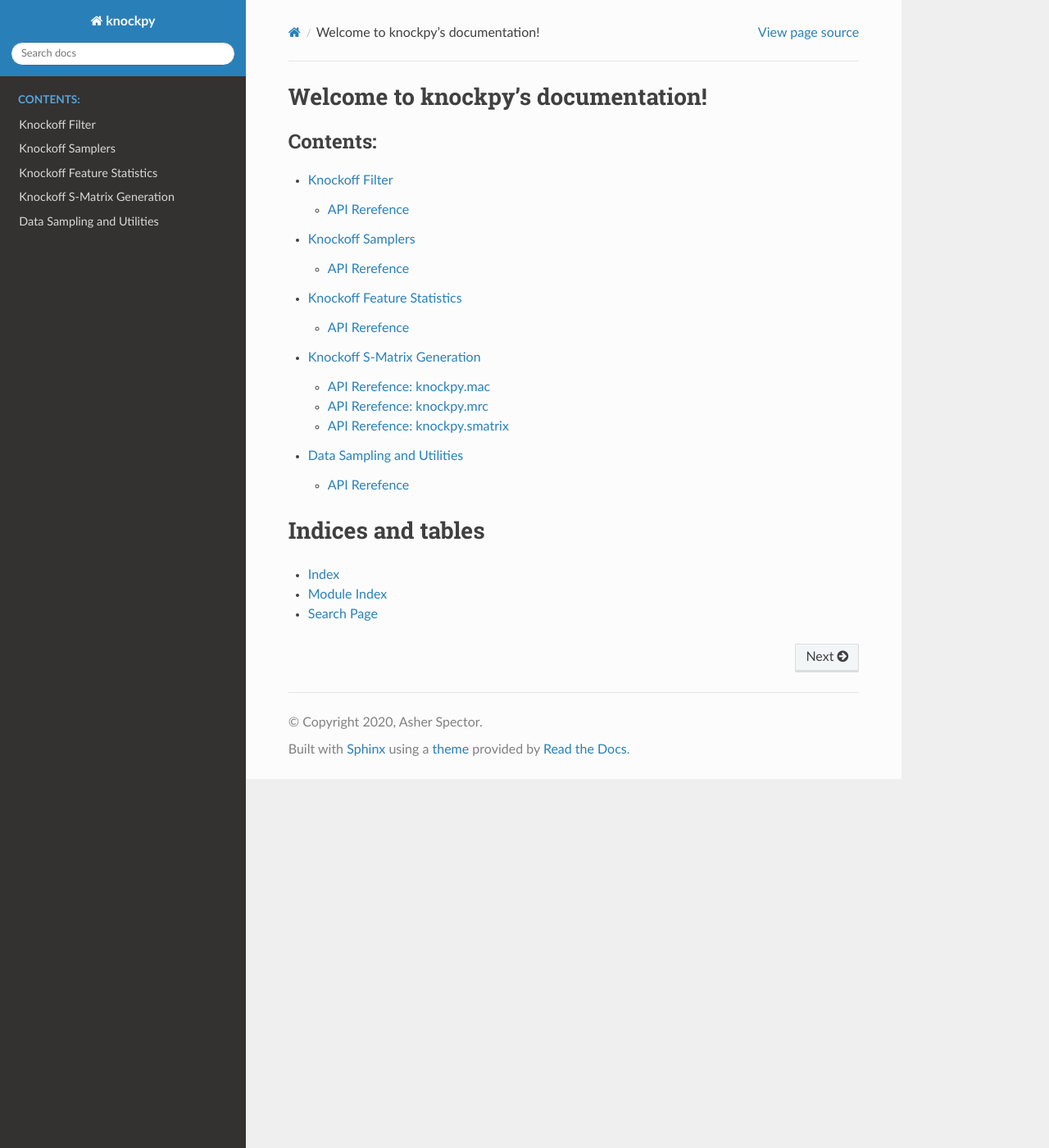
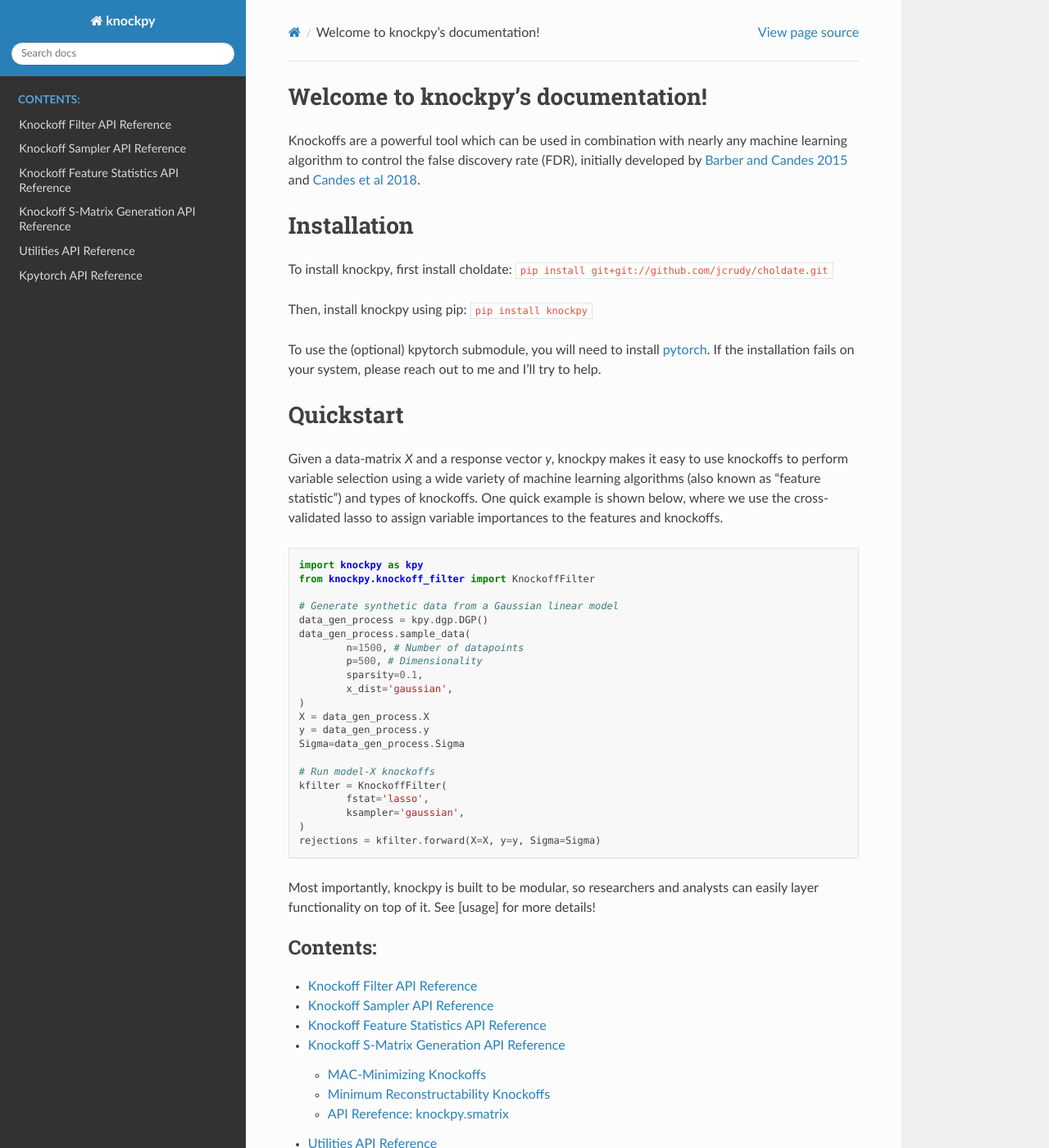
Before and after one commit to amspector100/knockpy, a Sphinx documentation site: the page built from docs/source/index.rst, in a window 1280 px wide and 1400 px high. Shown: the whole window at 82% size. Built offline with Sphinx 7.4.7 and the Read the Docs theme 2.0.0, drawn with Linux system fonts in a browser that asks for light colours; some of the changed text lies outside the part shown.

Commit message:
Docs rough v1

```diff
--- a/docs/source/dgp.rst
+++ b/docs/source/dgp.rst
@@ -1,8 +1,7 @@
-Data Sampling and Utilities
+Utilities API Reference
 =========================================
 
-API Rerefence
---------------------
+
 .. automodule:: knockpy.dgp
   :members:
 
--- a/docs/source/index.rst
+++ b/docs/source/index.rst
@@ -5,6 +5,56 @@
 
 Welcome to knockpy's documentation!
 ===================================
+
+Knockoffs are a powerful tool which can be used in combination with nearly any machine learning algorithm to control the false discovery rate (FDR), initially developed by `Barber and Candes 2015`_ and `Candes et al 2018`_.
+
+.. _Candes et al 2018: https://arxiv.org/abs/1610.02351
+.. _Barber and Candes 2015: https://projecteuclid.org/download/pdfview_1/euclid.aos/1438606853
+
+Installation
+============
+
+To install knockpy, first install choldate:
+``pip install git+git://github.com/jcrudy/choldate.git``
+
+Then, install knockpy using pip:
+``pip install knockpy``
+
+To use the (optional) kpytorch submodule, you will need to install `pytorch`_. If the installation fails on your system, please reach out to me and I'll try to help.
+
+.. _pytorch: https://pytorch.org/
+
+Quickstart
+==========
+
+Given a data-matrix `X` and a response vector `y`, knockpy makes it easy to use knockoffs to perform variable selection using a wide variety of machine learning algorithms (also known as "feature statistic") and types of knockoffs. One quick example is shown below, where we use the cross-validated lasso to assign variable importances to the features and knockoffs.
+
+.. code-block:: python
+
+	import knockpy as kpy
+	from knockpy.knockoff_filter import KnockoffFilter
+
+	# Generate synthetic data from a Gaussian linear model
+	data_gen_process = kpy.dgp.DGP()
+	data_gen_process.sample_data(
+		n=1500, # Number of datapoints
+		p=500, # Dimensionality
+		sparsity=0.1,
+		x_dist='gaussian',
+	)
+	X = data_gen_process.X
+	y = data_gen_process.y
+	Sigma=data_gen_process.Sigma
+
+	# Run model-X knockoffs
+	kfilter = KnockoffFilter(
+		fstat='lasso',
+		ksampler='gaussian',
+	)
+	rejections = kfilter.forward(X=X, y=y, Sigma=Sigma)
+
+Most importantly, knockpy is built to be modular, so researchers and analysts can easily layer functionality on top of it. See [usage] for more details!
+
 
 .. toctree::
    :maxdepth: 3
@@ -15,8 +65,7 @@
    kstats
    smatrix
    dgp
-
-
+   kpytorch
 
 
 Indices and tables
--- a/docs/source/kfilter.rst
+++ b/docs/source/kfilter.rst
@@ -1,7 +1,5 @@
-Knockoff Filter
+Knockoff Filter API Reference
 =========================================
 
-API Rerefence
---------------------
 .. automodule:: knockpy.knockoff_filter
   :members:
--- a/docs/source/ksamplers.rst
+++ b/docs/source/ksamplers.rst
@@ -1,8 +1,6 @@
-Knockoff Samplers
+Knockoff Sampler API Reference
 =========================================
 
-API Rerefence
---------------------
 .. automodule:: knockpy.knockoffs
   :members:
 
--- a/docs/source/kstats.rst
+++ b/docs/source/kstats.rst
@@ -1,7 +1,5 @@
-Knockoff Feature Statistics
+Knockoff Feature Statistics API Reference
 =========================================
 
-API Rerefence
---------------------
 .. automodule:: knockpy.knockoff_stats
   :members:
--- a/docs/source/smatrix.rst
+++ b/docs/source/smatrix.rst
@@ -1,12 +1,12 @@
-Knockoff S-Matrix Generation
+Knockoff S-Matrix Generation API Reference
 =========================================
 
-API Rerefence: knockpy.mac
+MAC-Minimizing Knockoffs
 ------------------------------
 .. automodule:: knockpy.mac
   :members:
 
-API Rerefence: knockpy.mrc
+Minimum Reconstructability Knockoffs
 ------------------------------
 .. automodule:: knockpy.mrc
   :members:
```
Also changed, not shown: README.md (+15 -1 lines), docs/source/kpytorch.rst (added, +12 -0 lines), docs/source/usage.ipynb (added), 1 other file.
